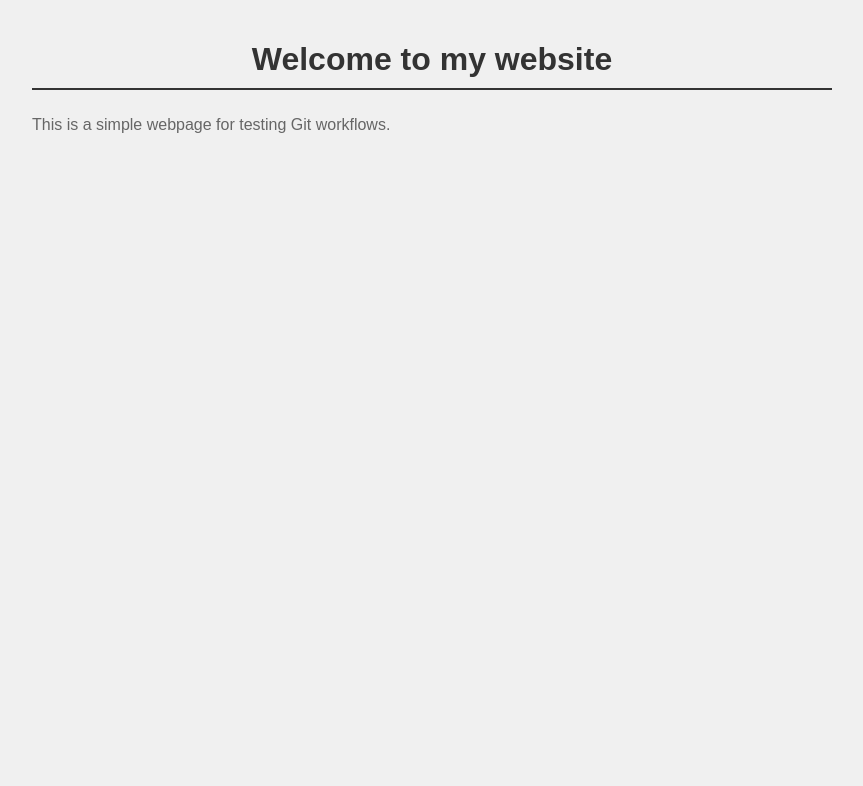
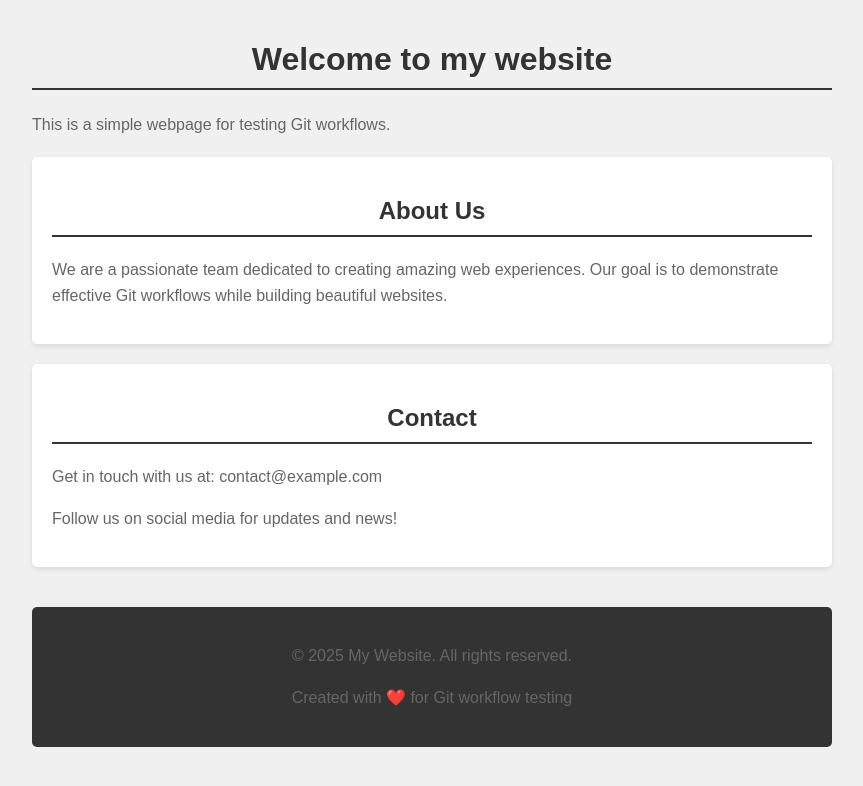
Before and after one commit to chris1905/git-test, a plain HTML site: page index.html in a window 1280 px wide. Shown: the whole page, without its empty margins (208-1071 px from the left). Drawn offline with Linux system fonts and the light colour scheme.

Commit message:
Add more content sections as suggested in issue #1

```diff
--- a/index.html
+++ b/index.html
@@ -12,7 +12,7 @@
             padding: 20px;
             background-color: #f0f0f0;
         }
-        h1 {
+        h1, h2 {
             color: #333;
             text-align: center;
             border-bottom: 2px solid #333;
@@ -22,10 +22,41 @@
             line-height: 1.6;
             color: #666;
         }
+        section {
+            margin: 20px 0;
+            padding: 20px;
+            background-color: white;
+            border-radius: 5px;
+            box-shadow: 0 2px 5px rgba(0,0,0,0.1);
+        }
+        footer {
+            margin-top: 40px;
+            text-align: center;
+            padding: 20px;
+            background-color: #333;
+            color: white;
+            border-radius: 5px;
+        }
     </style>
 </head>
 <body>
     <h1>Welcome to my website</h1>
     <p>This is a simple webpage for testing Git workflows.</p>
+
+    <section id="about">
+        <h2>About Us</h2>
+        <p>We are a passionate team dedicated to creating amazing web experiences. Our goal is to demonstrate effective Git workflows while building beautiful websites.</p>
+    </section>
+
+    <section id="contact">
+        <h2>Contact</h2>
+        <p>Get in touch with us at: contact@example.com</p>
+        <p>Follow us on social media for updates and news!</p>
+    </section>
+
+    <footer>
+        <p>© 2025 My Website. All rights reserved.</p>
+        <p>Created with ❤️ for Git workflow testing</p>
+    </footer>
 </body>
 </html>
```
